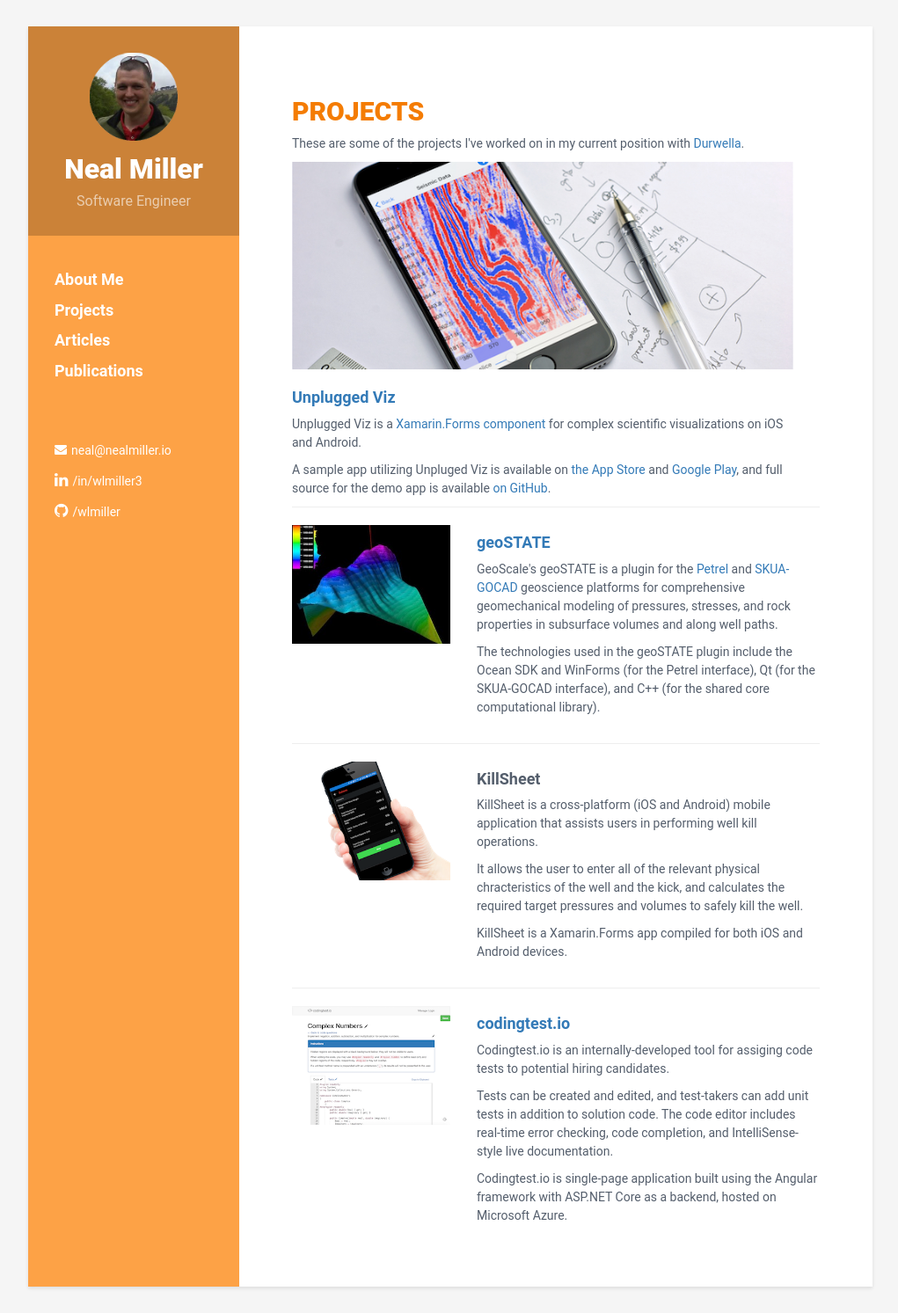
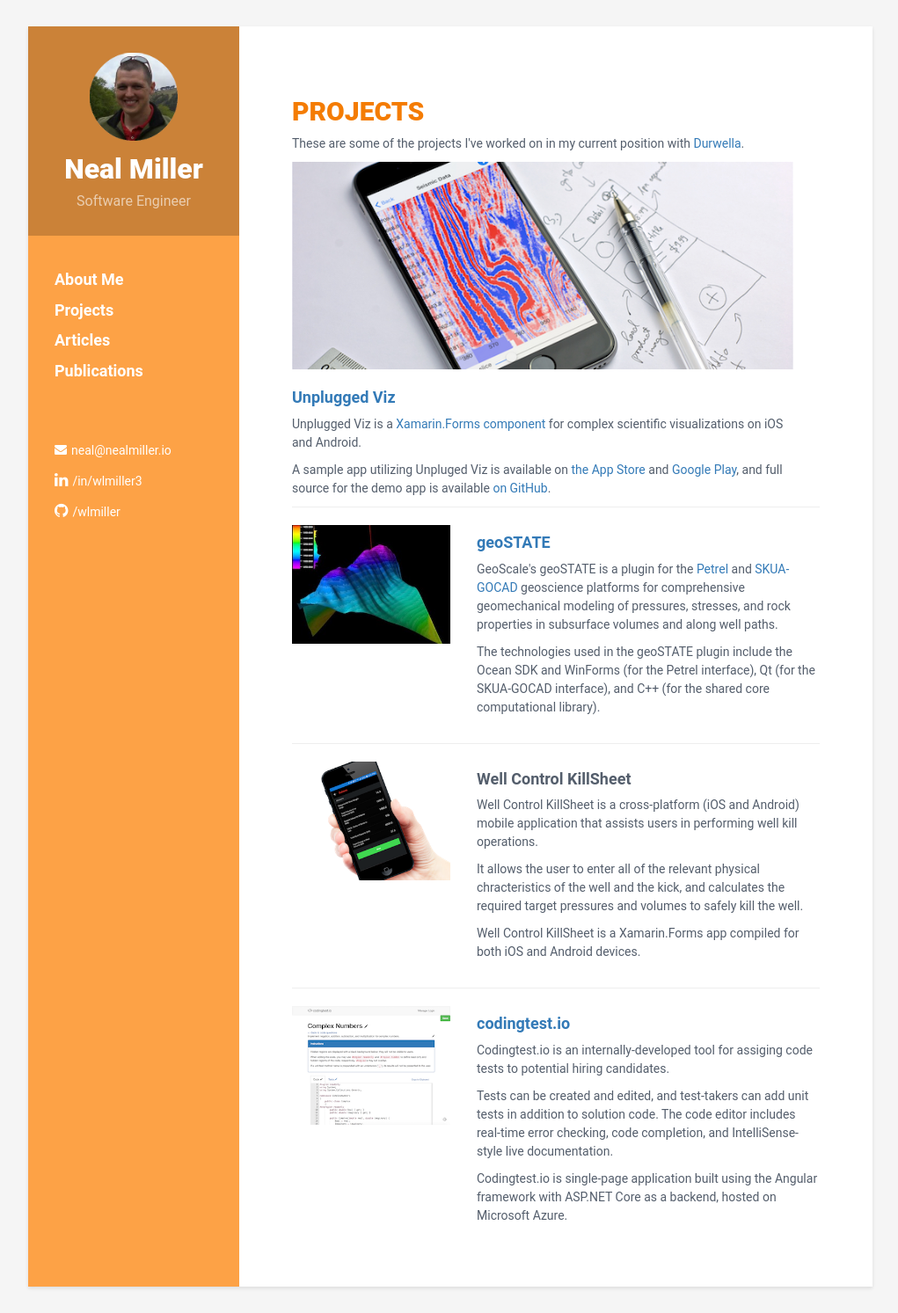
Before and after one commit to wlmiller/wlmiller.github.io, a Jekyll site: the page built from projects.html, in a window 1280 px wide. Shown: the whole page at 88% size, without its empty margins (128-1149 px from the left). Built offline with Jekyll 4.4.1, drawn with Linux system fonts in a browser that asks for light colours.

Commit message:
update killsheet app name

```diff
--- a/projects.html
+++ b/projects.html
@@ -35,12 +35,12 @@ group: navigation
         <img src="assets/images/killsheet.png" class="img-responsive" />
     </div>
     <div class="desc col-md-8 col-sm-8 col-xs-12">
-        <h4>KillSheet</h4>
-        <p>KillSheet is a cross-platform (iOS and Android) mobile application that assists users in performing well kill operations.</p>
+        <h4>Well Control KillSheet</h4>
+        <p>Well Control KillSheet is a cross-platform (iOS and Android) mobile application that assists users in performing well kill operations.</p>
 
         <p>It allows the user to enter all of the relevant physical chracteristics of the well and the kick, and calculates the required target pressures and volumes to safely kill the well.</p>
 
-        <p>KillSheet is a Xamarin.Forms app compiled for both iOS and Android devices.</p>
+        <p>Well Control KillSheet is a Xamarin.Forms app compiled for both iOS and Android devices.</p>
     </div>
 </div><!--//item-->
 <hr>
```
